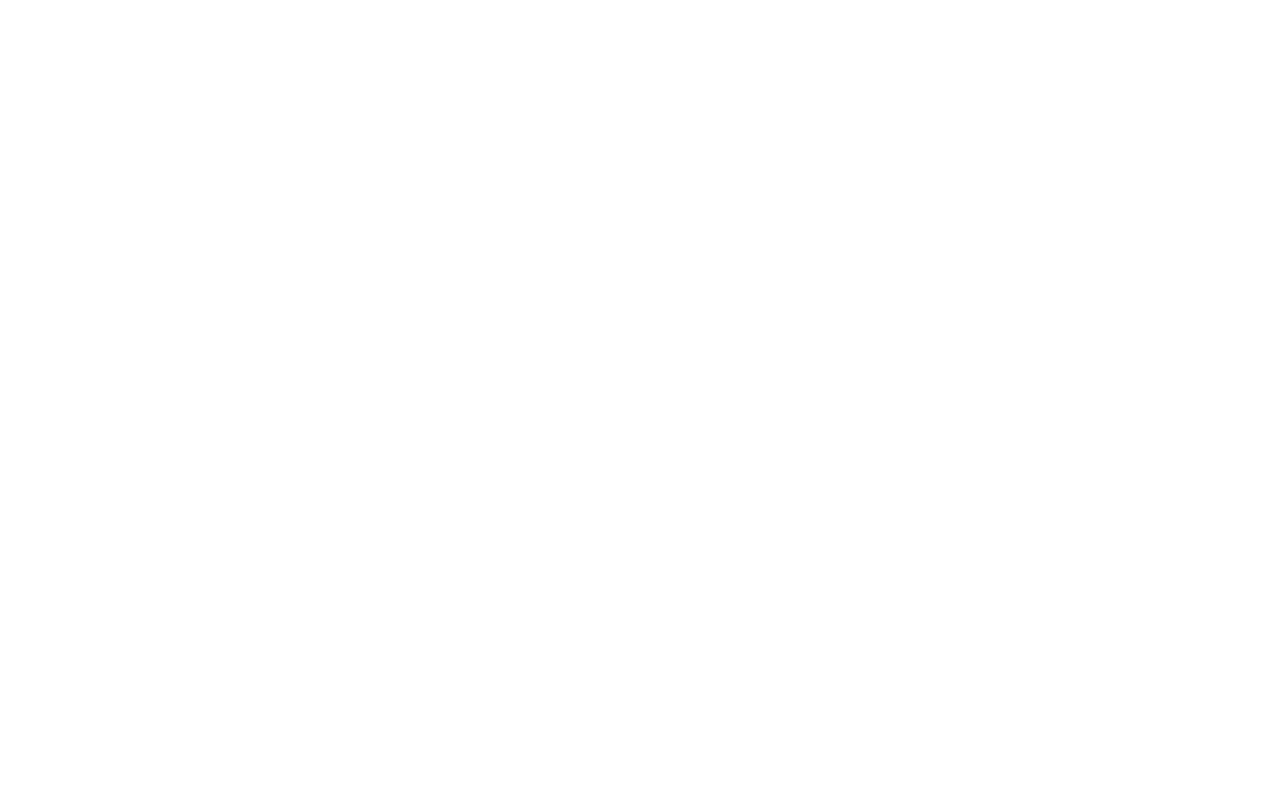
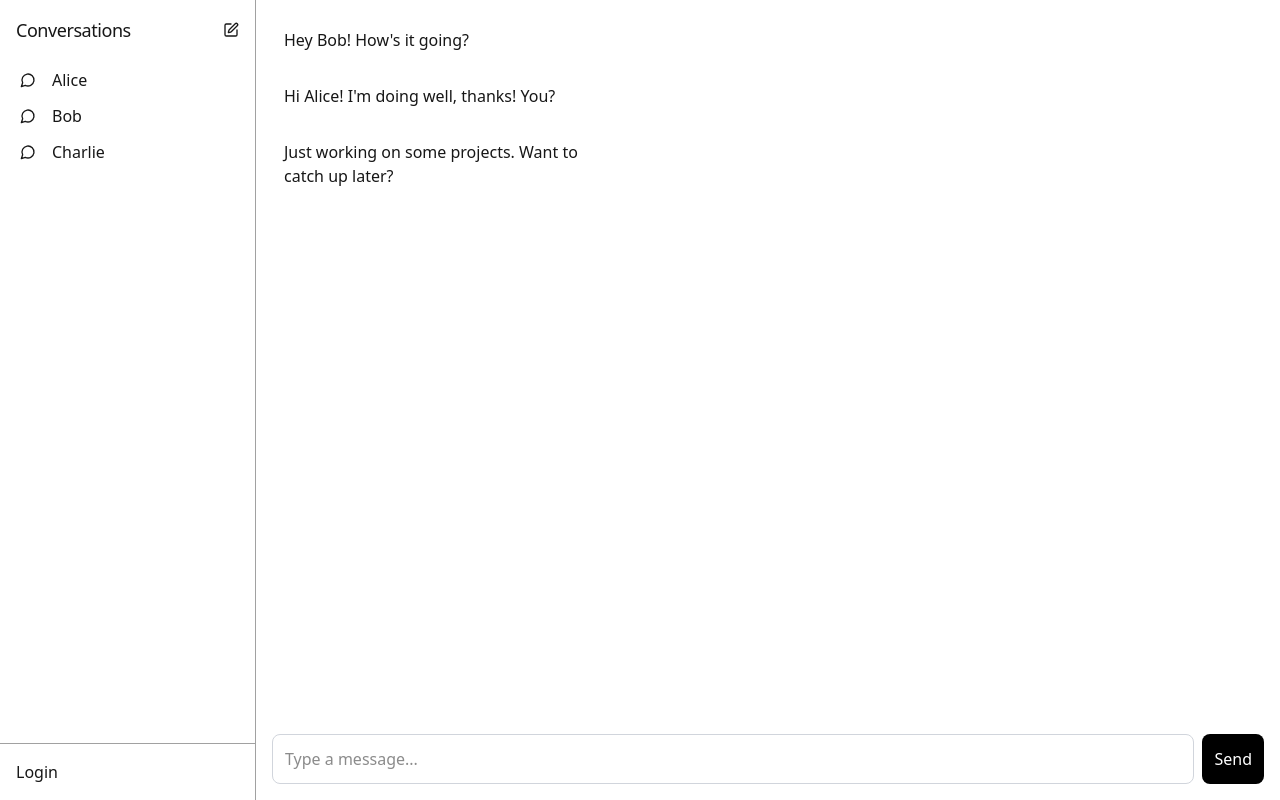
Before and after one commit to rlym7amd/chat-app-client, a React (Vite) app: page /conversations/1 in a window 1280 px wide. Before the commit this address had no page. Built offline with nearby package versions, Linux system fonts and the light colour scheme.

Commit message:
conversation Page

```diff
--- a/package.json
+++ b/package.json
@@ -12,6 +12,7 @@
   "dependencies": {
     "@hookform/resolvers": "^3.10.0",
     "@tailwindcss/vite": "^4.0.3",
+    "lucide-react": "^0.474.0",
     "react": "^18.3.1",
     "react-dom": "^18.3.1",
     "react-hook-form": "^7.54.2",
--- a/src/App.tsx
+++ b/src/App.tsx
@@ -3,6 +3,7 @@
 import Register from "./components/Register";
 import Login from "./components/Login";
 import AuthLayout from "./components/Auth-layout";
+import Conversation from "./components/Conversation";
 
 export default function App() {
   return (
@@ -13,6 +14,7 @@
           <Route path="/register" element={<Register />} />
           <Route path="/login" element={<Login />} />
         </Route>
+        <Route path="/conversations/1" element={<Conversation />} />
       </Routes>
     </Router>
   );
--- /dev/null
+++ b/src/components/Conversation.tsx
@@ -0,0 +1,153 @@
+import { MessageCircle, SquarePen } from "lucide-react";
+import { Link } from "react-router";
+
+const mockData = {
+  users: [
+    {
+      id: 1,
+      name: "Alice",
+      avatar: "https://example.com/avatars/alice.png",
+    },
+    {
+      id: 2,
+      name: "Bob",
+      avatar: "https://example.com/avatars/bob.png",
+    },
+    {
+      id: 3,
+      name: "Charlie",
+      avatar: "https://example.com/avatars/charlie.png",
+    },
+  ],
+  conversations: [
+    {
+      id: 1,
+      participants: [1, 2],
+      messages: [
+        {
+          senderId: 1,
+          text: "Hey Bob! How's it going?",
+          timestamp: "2023-10-01T10:00:00Z",
+        },
+        {
+          senderId: 2,
+          text: "Hi Alice! I'm doing well, thanks! You?",
+          timestamp: "2023-10-01T10:01:00Z",
+        },
+        {
+          senderId: 1,
+          text: "Just working on some projects. Want to catch up later?",
+          timestamp: "2023-10-01T10:02:00Z",
+        },
+      ],
+    },
+    {
+      id: 2,
+      participants: [1, 3],
+      messages: [
+        {
+          senderId: 1,
+          text: "Hey Charlie! Are you free to chat?",
+          timestamp: "2023-10-01T11:00:00Z",
+        },
+        {
+          senderId: 3,
+          text: "Hi Alice! Sure, what's up?",
+          timestamp: "2023-10-01T11:01:00Z",
+        },
+        {
+          senderId: 1,
+          text: "I wanted to discuss our project timeline.",
+          timestamp: "2023-10-01T11:02:00Z",
+        },
+      ],
+    },
+    {
+      id: 3,
+      participants: [2, 3],
+      messages: [
+        {
+          senderId: 2,
+          text: "Charlie, did you finish the report?",
+          timestamp: "2023-10-01T12:00:00Z",
+        },
+        {
+          senderId: 3,
+          text: "Almost done! Just need to add a few more details.",
+          timestamp: "2023-10-01T12:01:00Z",
+        },
+        {
+          senderId: 2,
+          text: "Great! Let me know if you need any help.",
+          timestamp: "2023-10-01T12:02:00Z",
+        },
+      ],
+    },
+  ],
+};
+
+export default function Conversation() {
+  return (
+    <div className="flex h-dvh text-neutral-900">
+      <SideBar />
+      <main className="flex-1">
+        <div className="flex flex-col h-full p-4">
+          {/* Message Display Area */}
+          <div className="flex-1 overflow-y-auto [scrollbar-width:thin] [scrollbar-color:rgb(220_220_220)_transparent] mb-4">
+            {mockData.conversations[0].messages.map((message, index) => (
+              <div key={index} className="p-3 rounded-lg max-w-xs mb-2">
+                {message.text}
+              </div>
+            ))}
+          </div>
+
+          {/* Input Area */}
+          <div className="flex gap-2">
+            <input
+              type="text"
+              // value={inputValue}
+              // onChange={(e) => setInputValue(e.target.value)}
+              // onKeyPress={(e) => e.key === "Enter" && handleSendMessage()}
+              placeholder="Type a message..."
+              className="flex-1 p-3 border border-gray-300 rounded-lg focus:outline-none focus:border-black"
+            />
+            <button
+              // onClick={handleSendMessage}
+              className="bg-black text-white font-medium transition-colors p-3 rounded-lg cursor-pointer hover:bg-black/90"
+            >
+              Send
+            </button>
+          </div>
+        </div>
+      </main>
+    </div>
+  );
+}
+
+function SideBar() {
+  return (
+    <nav className="bg-white flex flex-col h-full border-r border-neutral-400 w-64">
+      <h2 className="px-4 pt-4 flex items-center justify-between">
+        <span className="text-lg tracking-tight">Conversations</span>
+        <SquarePen className="size-4" />
+      </h2>
+      <div className="mt-2 px-3 pt-2 h-full overflow-y-auto [scrollbar-width:thin] [scrollbar-color:rgb(220_220_220)_transparent]">
+        {mockData.users.map((user) => (
+          <button className="w-full cursor-pointer hover:bg-neutral-100 transition-colors rounded-lg px-2 my-1 flex items-center gap-2">
+            <MessageCircle className="size-4" />
+            <span className="px-2 py-1">{user.name}</span>
+          </button>
+        ))}
+      </div>
+
+      <div className="mt-auto border-t border-neutral-400">
+        <Link
+          to="/login"
+          className="text-base p-4 inline-block w-full hover:bg-neutral-100 transition-colors"
+        >
+          Login
+        </Link>
+      </div>
+    </nav>
+  );
+}
```
Also changed, not shown: 1 other file (tests, documents, lock files or other folders).
